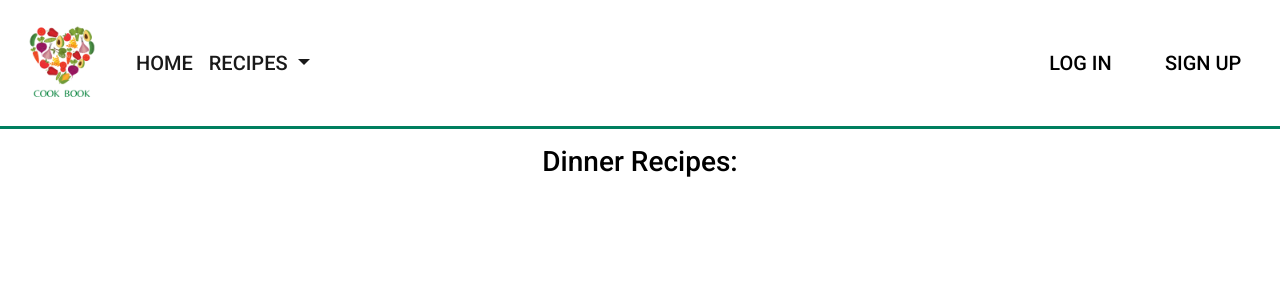
After one commit to lsireneva/cookbook, a Flask app: page /meals/1 in a window 1280 px wide. The commit adds this page. Shown: the top 300 px of the page. Run offline with Flask 2, Linux system fonts and the light colour scheme; data that the repository does not hold is empty; some libraries are stand-ins or nearby versions.

Commit message:
Added img for login and signup page, added bootstrap icon for meal plan

```diff
--- a/server.py
+++ b/server.py
@@ -172,6 +172,29 @@ def get_recipes_advanced():
     #     print(recipe["usedIngredients"])
 
     return render_template('recipes_advanced.html', recipes=recipes)
+
+@app.route('/meals/<type>', methods=['GET', 'POST'])
+def get_recipes_breakfast(type):
+    print("TYPES", type)
+    url = 'https://api.spoonacular.com/recipes/random'
+    payload = { 'number': 10,
+                'tags': type,
+                'apiKey': API_KEY}
+
+    response = requests.get(url, params=payload)
+    print ("response:", response)
+
+    if response.status_code != 200:
+                response.raise_for_status()
+
+    meals = response.json()
+    #print(breakfast_recipes)
+    for recipe in meals['recipes']:
+        print("recipe", recipe)
+        #print("BREAKFAST TITLE", recipe[title])
+        #print(recipe[readyInMinutes])
+
+    return render_template('meals.html', recipes=meals, type=type)
 
 
 @app.route('/recipe_details/<recipe_id>')
--- a/static/css/cookbook.css
+++ b/static/css/cookbook.css
@@ -35,7 +35,7 @@ button{
   margin-right: auto;
 }
 
-section, ul, ol{
+.app-section, .app-ul, .app-ol{
   padding: 50px;
   margin: 25px;
   border-radius: 10px;
--- a/static/js/meal_plan.js
+++ b/static/js/meal_plan.js
@@ -5,7 +5,7 @@ let modal = document.getElementById("mpModal");
 // Get the button that opens the modal
 let btn = document.getElementById("add_meal_plan");
 
-// // Get the <span> element that closes the modal
+//Get the element that closes the modal
 let closebtn = document.getElementById("model-close");
 
 // When the user clicks the button, open the modal
--- a/templates/base.html
+++ b/templates/base.html
@@ -11,6 +11,8 @@
   <script src="https://cdn.jsdelivr.net/npm/bootstrap@5.1.3/dist/js/bootstrap.bundle.min.js"
     integrity="sha384-ka7Sk0Gln4gmtz2MlQnikT1wXgYsOg+OMhuP+IlRH9sENBO0LRn5q+8nbTov4+1p"
     crossorigin="anonymous"></script>
+    <!-- Bootstrap Icons -->
+  <link rel="stylesheet" href="https://cdn.jsdelivr.net/npm/bootstrap-icons@1.7.2/font/bootstrap-icons.css">
   <link rel="preconnect" href="https://fonts.googleapis.com">
   <link rel="preconnect" href="https://fonts.gstatic.com" crossorigin>
   <link href="https://fonts.googleapis.com/css2?family=Roboto:wght@500&display=swap" rel="stylesheet">
@@ -29,12 +31,39 @@
         <div class="navbar-nav">
           {% if session["user_id"] %}
             <a href="/" class="nav-item navbartext" id="navbartext">HOME</a>
-            <a href="/search_recipes" class="nav-item navbartext">RECIPES</a>
+            <!-- <a href="/search_recipes" class="nav-item navbartext">RECIPES</a> -->
+            <div class="collapse navbar-collapse">
+              <ul class="navbar-nav">
+                <li class="nav-item dropdown">
+                  <a class="nav-link dropdown-toggle active navbartext" href="#" role="button" data-bs-toggle="dropdown" aria-expanded="false">
+                    RECIPES
+                  </a>
+                  <ul class="dropdown-menu dropdown-menu-white">
+                    <li><a class="dropdown-item" href="/meals/breakfast">Breakfast</a></li>
+                    <li><a class="dropdown-item" href="/meals/lunch">Lunch</a></li>
+                    <li><a class="dropdown-item" href="/meals/dinner">Dinner</a></li>
+                  </ul>
+                </li>
+              </ul>
+            </div>
             <a href="/favorites" class="nav-item navbartext">FAVORITES</a>
             <a href="/show_meal_plan" class="nav-item navbartext">MEAL PLAN</a>
           {% else %}
             <a href="/" class="nav-item nav-link active navbartext">HOME</a>
-            <a href="/search_recipes" class="nav-item navbartext">RECIPES</a>
+            <div class="collapse navbar-collapse">
+              <ul class="navbar-nav">
+                <li class="nav-item dropdown">
+                  <a class="nav-link dropdown-toggle active navbartext" href="#" role="button" data-bs-toggle="dropdown" aria-expanded="false">
+                    RECIPES
+                  </a>
+                  <ul class="dropdown-menu dropdown-menu-white">
+                    <li><a class="dropdown-item" href="/meals/breakfast">Breakfast</a></li>
+                    <li><a class="dropdown-item" href="/meals/lunch">Lunch</a></li>
+                    <li><a class="dropdown-item" href="/meals/dinner">Dinner</a></li>
+                  </ul>
+                </li>
+              </ul>
+            </div>
           {% endif %}
         </div>
         <div class="navbar-nav ms-auto">
--- a/templates/homepage.html
+++ b/templates/homepage.html
@@ -21,7 +21,7 @@
         <div id="flush-collapseOne" class="accordion-collapse collapse" aria-labelledby="flush-headingOne" data-bs-parent="#accordionFlushExample">
           <div class="accordion-body">
             <center>
-            <section id="search-by-ingredients-container">
+            <section class="app-section" id="search-by-ingredients-container">
               <form action="/recipes" method="GET">
                 <label for="search_ingredients">Enter ingredients:</label>
                 <input type="text" id ="search_ingredients" placeholder="apple, flour, sugar" name="ingredients" method="POST">
@@ -41,7 +41,7 @@
         <div id="flush-collapseTwo" class="accordion-collapse collapse" aria-labelledby="flush-headingTwo" data-bs-parent="#accordionFlushExample">
           <div class="accordion-body">
 
-      <section id="advanced-search-container">
+      <section class="app-section" id="advanced-search-container">
         <form action="/recipes_advanced" method="GET">
             <label for="dish">Dish:</label>
             <input type="text" id ="dish" placeholder="pasta" name="query" method="POST"><br><br>
@@ -167,7 +167,7 @@
         <div id="flush-collapseThree" class="accordion-collapse collapse" aria-labelledby="flush-headingThree" data-bs-parent="#accordionFlushExample">
           <div class="accordion-body">
             <center>
-            <section>
+            <section class="app-section">
             <form action="/imported_recipe" method="POST">
                 <label for="recipe_link">Enter recipe link:</label>
                 <input type="text" id ="recipe_link" name="recipe_link">
--- /dev/null
+++ b/templates/meals.html
@@ -0,0 +1,25 @@
+{% extends 'base.html' %}
+{% block title %}Search recipes{% endblock %}
+{% block body %}
+{%if type=="breakfast"%}
+  <h1>Breakfast Recipes:</h1>
+{%elif type=="lunch"%}
+  <h1>Lunch Recipes:</h1>
+{%else%}
+  <h1>Dinner Recipes:</h1>
+{%endif%}
+<div class="row row-cols-1 row-cols-md-4 g-4">
+    {% for recipe in recipes['recipes']%}
+    <div class="col">
+      <a href="/recipe_details/{{recipe['id']}}">
+      <div class="shadow bg-white rounded card h-100">
+        <img src="{{recipe['image']}}" class="card-img-top" height="250pt">
+        <div class="card-body">
+          <h5 class="card-title">{{recipe['title']}}</h5>
+        </div>
+      </div>
+      </a>
+    </div>
+    {%endfor%}
+  </div>
+  {% endblock %}
--- a/templates/recipe_details_db.html
+++ b/templates/recipe_details_db.html
@@ -38,7 +38,7 @@
     </div>
 
     <h2>Instructions:</h2>
-    <ol id="instructions">
+    <ol class="app-ol" id="instructions">
         {%for step in instructions%}
             <li>{{step}}</li>
         {%endfor%}
--- a/templates/signup.html
+++ b/templates/signup.html
@@ -3,8 +3,10 @@
 {% block body %}
 <h1>Create an Account on CookBook:</h1>
 <center>
-<section>
+<section class="app-section">
     <form class="signup-login-user-form" action="/create_user" method="POST">
+        <center>
+            <figure><img width="300px" height="300px" class="img-fluid rounded-circle" src="/static/images/signup.jpg"></figure>
             <a href="/login" style="color:black">Already have and account?</a><br><br>
             <label for="fname">First name:</label>
             <input id= "fname" type="text" name="fname" placeholder="Enter your first name"><br><br>
@@ -18,6 +20,7 @@
             <label for="password">Password:</label>
             <input id="password" type="password" name="password" placeholder="Create password"><br><br>
             <button type="submit" id="submit">Create Account</button>
+        </center>
     </form>
 </section>
 </center>
```
Also changed, not shown: other parts of static/css/cookbook.css (+25 -4 lines), static/js/grocery_list.js (+9 -5 lines), templates/grocery_list.html (+23 -9 lines), templates/login.html (+12 -7 lines), templates/meal_calendar.html (+10 -7 lines), templates/recipe_details.html (+2 -26 lines), static/images/login.jpg (added), static/images/signup.jpg (added). Lines whose indentation alone changed are shown as unchanged.
